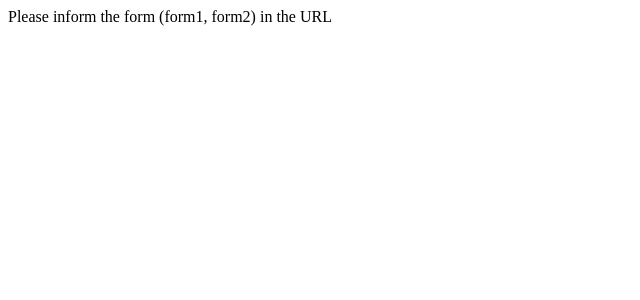
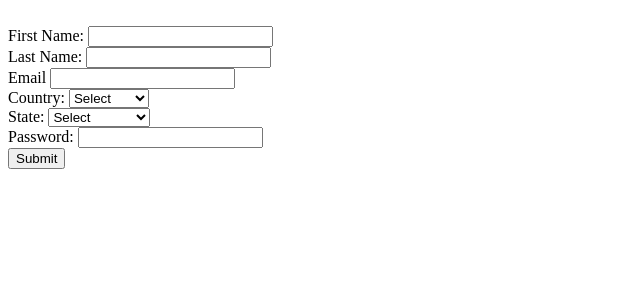
Before and after one commit to dlancioni/Training, a Flask app: page / in a window 1280 px wide. Shown: the top 300 px of the page, without its empty margins (0-640 px from the left). Run offline with Flask 2, Linux system fonts and the light colour scheme; parts of the project's set-up code (start-up, migrations or seed data) failed here and were passed over.

Commit message:
Organize forms

```diff
--- a/Study/02 - Flask/04 - Wtform/forms.py
+++ b/Study/02 - Flask/04 - Wtform/forms.py
@@ -16,6 +16,8 @@ class Form1(FlaskForm):
     firstname = StringField(label=("First Name:"), validators=[InputRequired(message="First name is mandatory")])
     lastname = StringField(label=("Last Name:"), validators=[])
     email = EmailField(label=("Email"), validators=[Email(message="Email field looks incorrent")])
+    country = SelectField("Country:", choices=[("","Select"), ("AR","Argentina"), ("BR","Brazil")])
+    state = SelectField("State:", choices=[("","Select"), ("SP","Sao Paulo"), ("BA","Buenos Aires")])
     password = StringField(label=("Password:"), validators=[length(min=2, max=5, message="Password must be %d and %d characteres long")])
     submit = SubmitField(label=("Submit"))
 
@@ -23,13 +25,3 @@ class Form1(FlaskForm):
     def validate_lastname(self, field):
         if len(field.data) == 0:
             raise ValidationError("Last name is mandatory")
-
-class Form2(FlaskForm):
-    username = StringField(label=("Username:"), validators=[])
-    password = PasswordField(label=("Password:"), validators=[length(min=2, max=5, message="Password must be %d and %d characteres long")])
-    submit = SubmitField(label=("Submit"))
-
-class Form3(FlaskForm):
-    country = SelectField("Country:", choices=[("AR","Argentina"), ("BR","Brazil")])
-    state = SelectField("State:", choices=[("SP","Sao Paulo"), ("BA","Buenos Aires")])
-    submit = SubmitField(label=("Submit"))
--- a/Study/02 - Flask/04 - Wtform/module1.py
+++ b/Study/02 - Flask/04 - Wtform/module1.py
@@ -1,27 +1,12 @@
 from flask import Blueprint, render_template, session, request
-from forms import Form1, Form2, Form3
+from forms import Form1
 
 module1 = Blueprint('module1',__name__)
 
 @module1.route('/', methods=('GET', 'POST'))
-def index():
-    return "Please inform the form (form1, form2) in the URL"
-
 @module1.route('/form1', methods=('GET', 'POST'))
 def form1():
     form = Form1()
     if form.validate_on_submit():
         return f"<h1> Welcome {form.firstname.data} {form.lastname.data} </h1>"
     return render_template('form1.html', form=form)
-
-@module1.route('/form2', methods=('GET', 'POST'))
-def form2():
-    form = Form2()
-    if form.validate_on_submit():
-        return f"<h1> Authenticated {form.username.data} </h1>"
-    return render_template('form2.html', form=form)
-
-@module1.route('/form3', methods=('GET', 'POST'))
-def form3():
-    form = Form3()
-    return render_template('form3.html', form=form)
--- a/Study/02 - Flask/04 - Wtform/templates/form1.html
+++ b/Study/02 - Flask/04 - Wtform/templates/form1.html
@@ -27,6 +27,12 @@
         {% endfor %}
     {% endif %}
     <br>
+    {{ form.country.label }}
+    {{ form.country }}
+    <br>
+    {{ form.state.label }}
+    {{ form.state }}
+    <br>
     {{ form.password.label }}
     {{ form.password }}
     {% if form.password.errors %}
```
Also changed, not shown: Study/02 - Flask/04 - Wtform/templates/form2.html (deleted, +0 -26 lines), Study/02 - Flask/04 - Wtform/templates/form3.html (deleted, +0 -15 lines).
